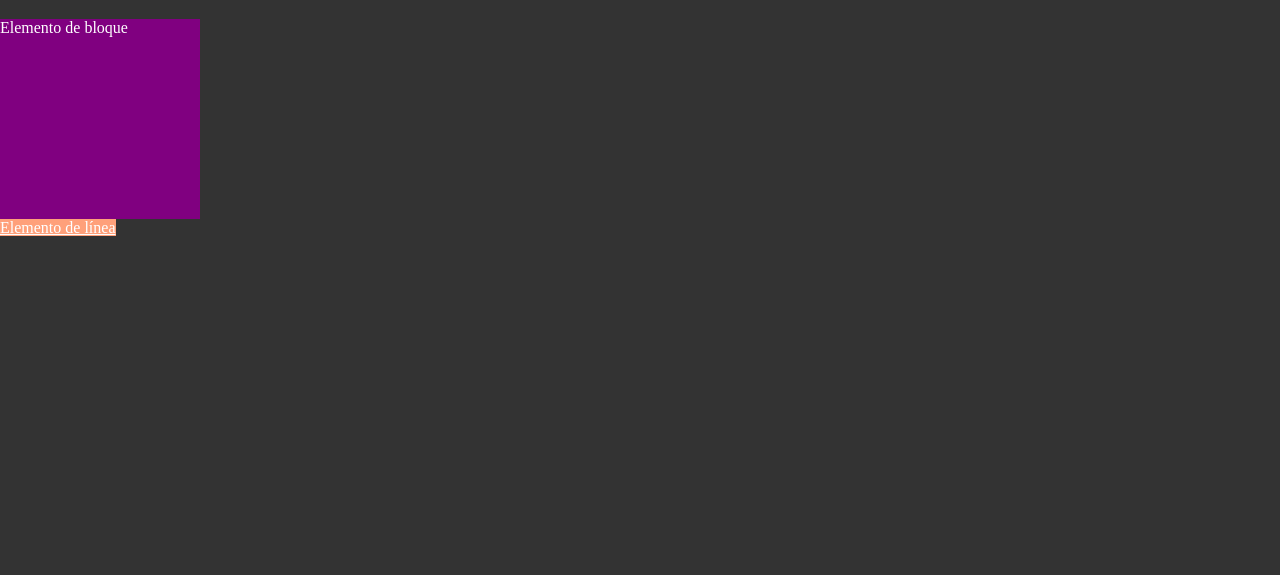
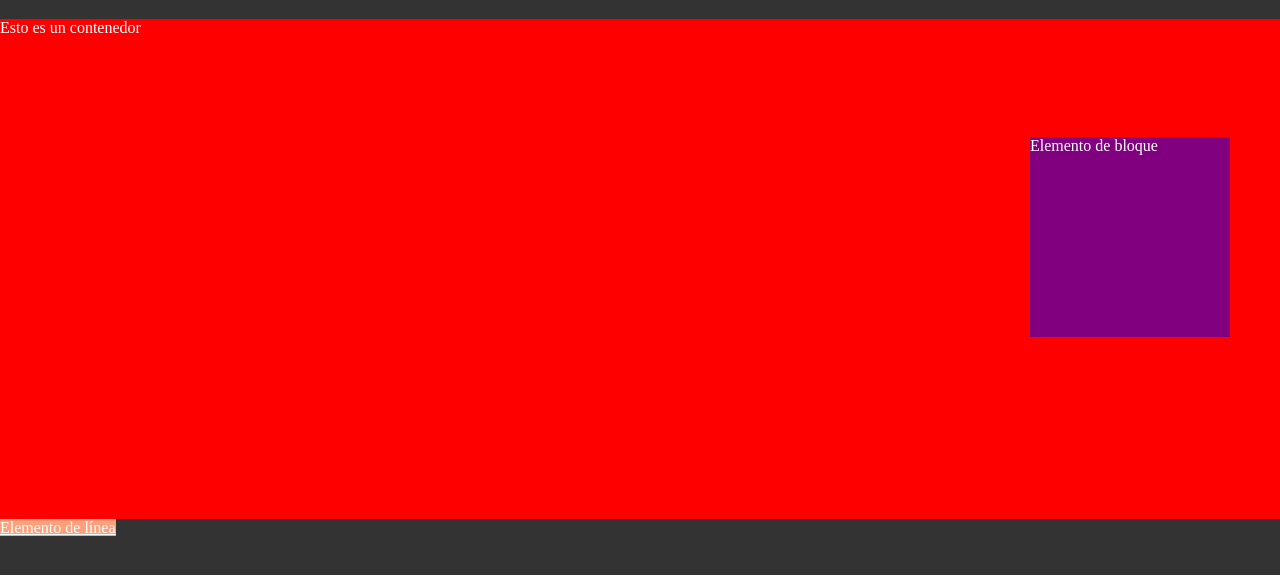
Before and after one commit to ibernal-git/curso-css, a website built with Vite: page index.html in a window 1280 px wide. Shown: the part 61-636 px from the top of the page. Built offline with nearby package versions, Linux system fonts and the light colour scheme.

Commit message:
Practice Box Model

```diff
--- a/index.html
+++ b/index.html
@@ -9,7 +9,11 @@
   </head>
   <body>
     <h1>Box Model</h1>
-    <div class="block">Elemento de bloque</div>
+    <div class="container">
+      Esto es un contenedor
+      <div class="block">Elemento de bloque</div>
+    </div>
+
     <a href="#" class="inline">Elemento de línea</a>
   </body>
 </html>
--- a/style.css
+++ b/style.css
@@ -1,20 +1,25 @@
 body {
   background-color: #333;
   color: #fff;
+}
+.container {
+  background-color: red;
+  width: 100%;
+  height: 500px;
 }
 
 .block {
   background-color: purple;
   width: 200px;
   height: 200px;
+  margin: 100px 50px 10px 200px;
+  margin-left: auto;
 }
 
 .inline {
   background-color: lightsalmon;
   color: inherit;
-  /* ESTO NO FUNCIONA -> */
-  width: 200px;
-  height: 200px;
+  margin-top: 100px;
 
   /*
 
@@ -22,7 +27,18 @@ body {
   enlaces no se les puede aplicar propiedades
   de tamaño.
 
-  El tamaño lo determina su contenido
+  El tamaño lo determina su contenido.
+
+  El margen vertical tampoco funciona en los estilos en línea
+  En cambio el margen horizontal sí que funciona
+  (margin-right o margin-left)
+
+  Si ponemos uno de los márgenes horizontales
+  en auto, margin-right: auto; o margin-left: auto;
+  en un elemento de bloque y, importante, este
+  elemento tiene un tamañao declarado (width)
+  el bloque se moverá hacia la derecha o hacia la izquierda
+  hasta llegar al límite de su contenedor.
 
   */
 }
```
